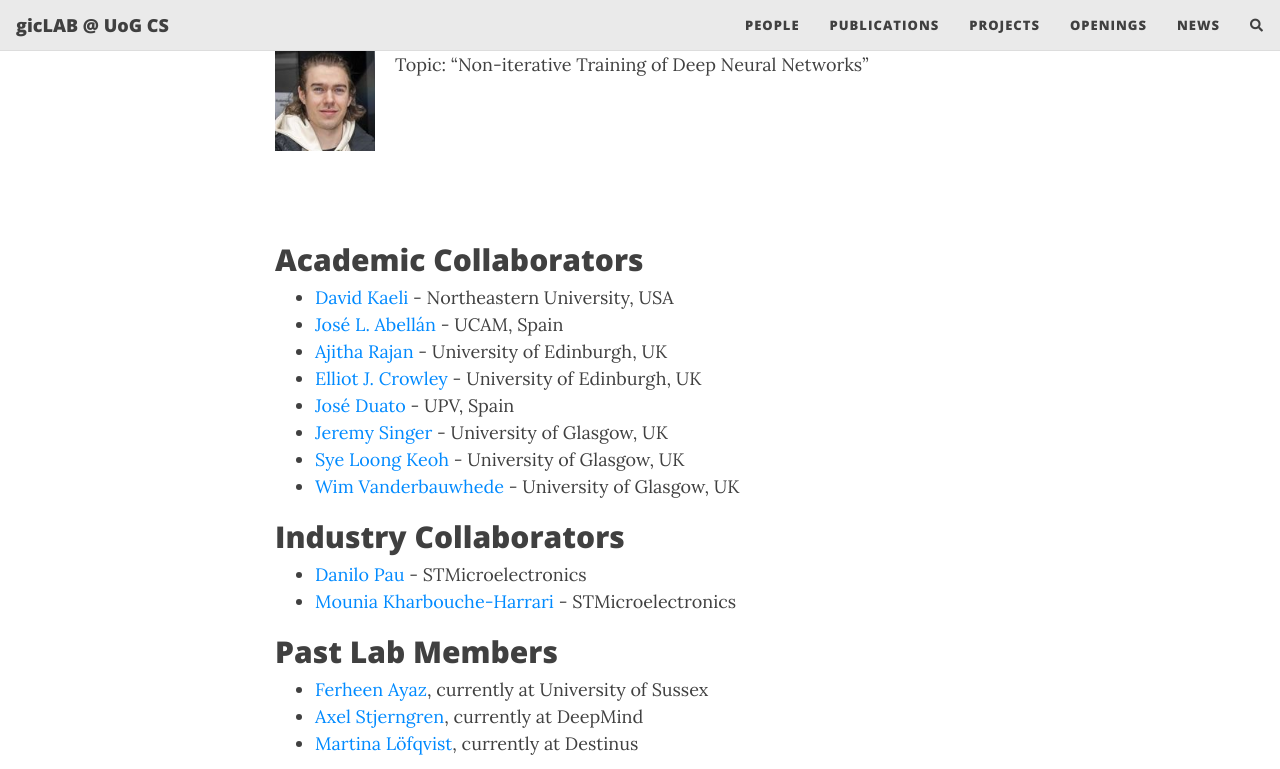
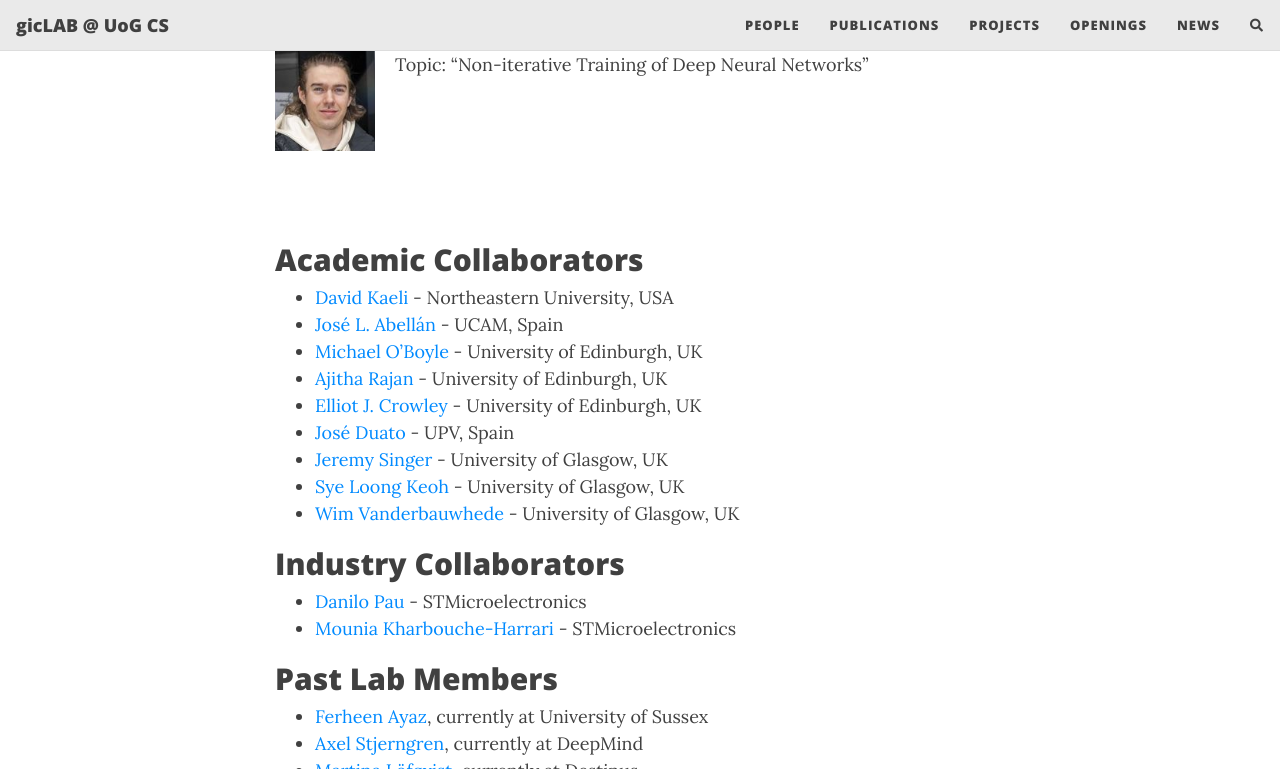
Before and after one commit to gicLAB/gicLAB.github.io, a Jekyll site: the page built from people.md, in a window 1280 px wide and 900 px high, scrolled down 1676 px, cut to the strip 0-769 px from the top of the window. Built offline with Jekyll 4.4.1, drawn with Linux system fonts in a browser that asks for light colours; nearby versions of some CDN libraries; comment, search, counter and statistics services are not loaded.

Commit message:
Update people.md

```diff
--- a/people.md
+++ b/people.md
@@ -64,6 +64,7 @@ Topic: "'Efficient ML model implementation in FPGAs"
 
 - [David Kaeli](https://coe.northeastern.edu/people/kaeli-david/) - Northeastern University, USA
 - [José L. Abellán](https://sites.google.com/ucam.edu/jlabellan) - UCAM, Spain
+- [Michael O'Boyle](https://www.dcs.ed.ac.uk/home/mob/) - University of Edinburgh, UK
 - [Ajitha Rajan](https://homepages.inf.ed.ac.uk/arajan/) - University of Edinburgh, UK
 - [Elliot J. Crowley](https://elliotjcrowley.github.io/) - University of Edinburgh, UK
 - [José Duato](http://www.gap.upv.es/index.php/members/1-jose-duato) - UPV, Spain
```
